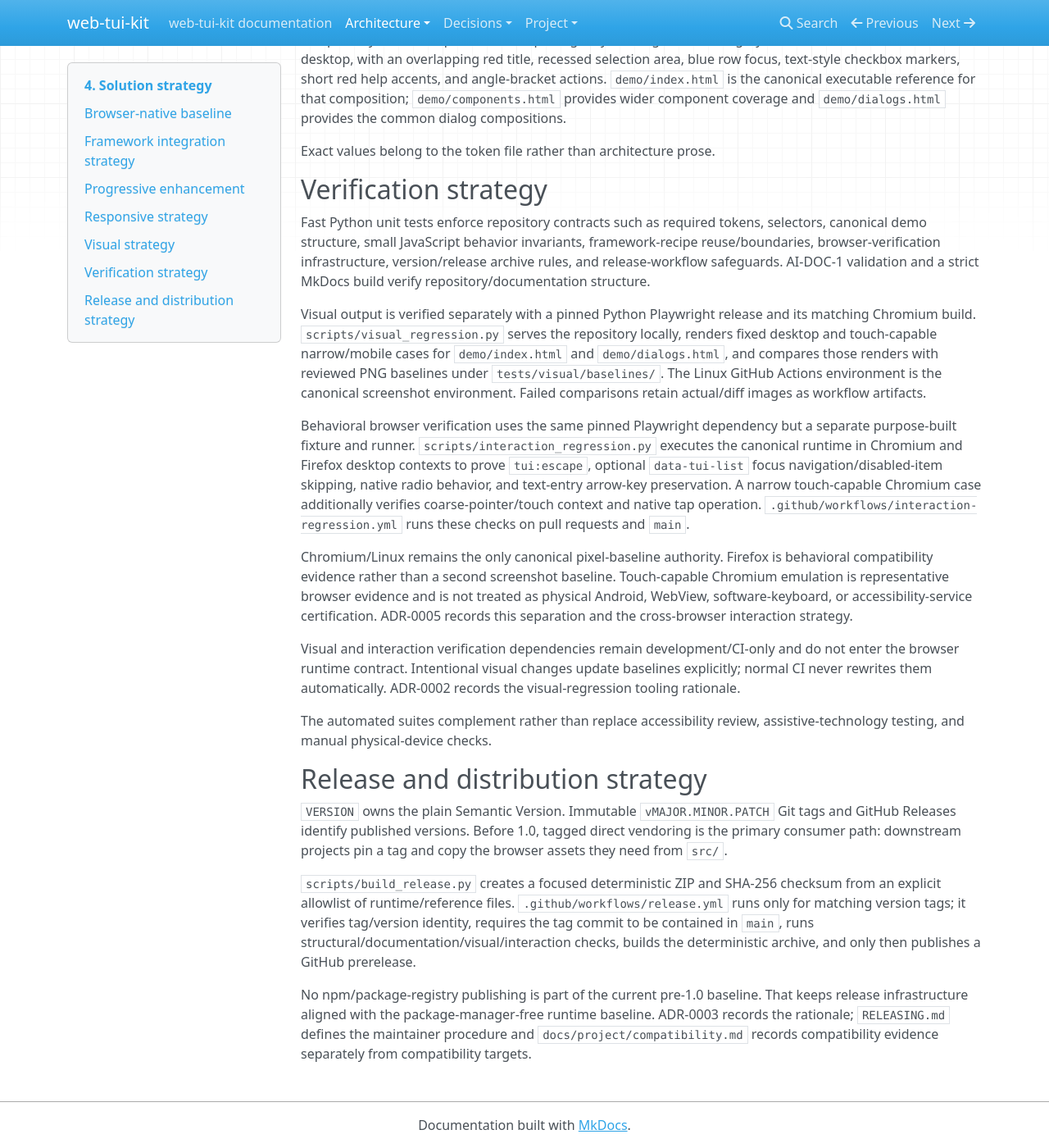
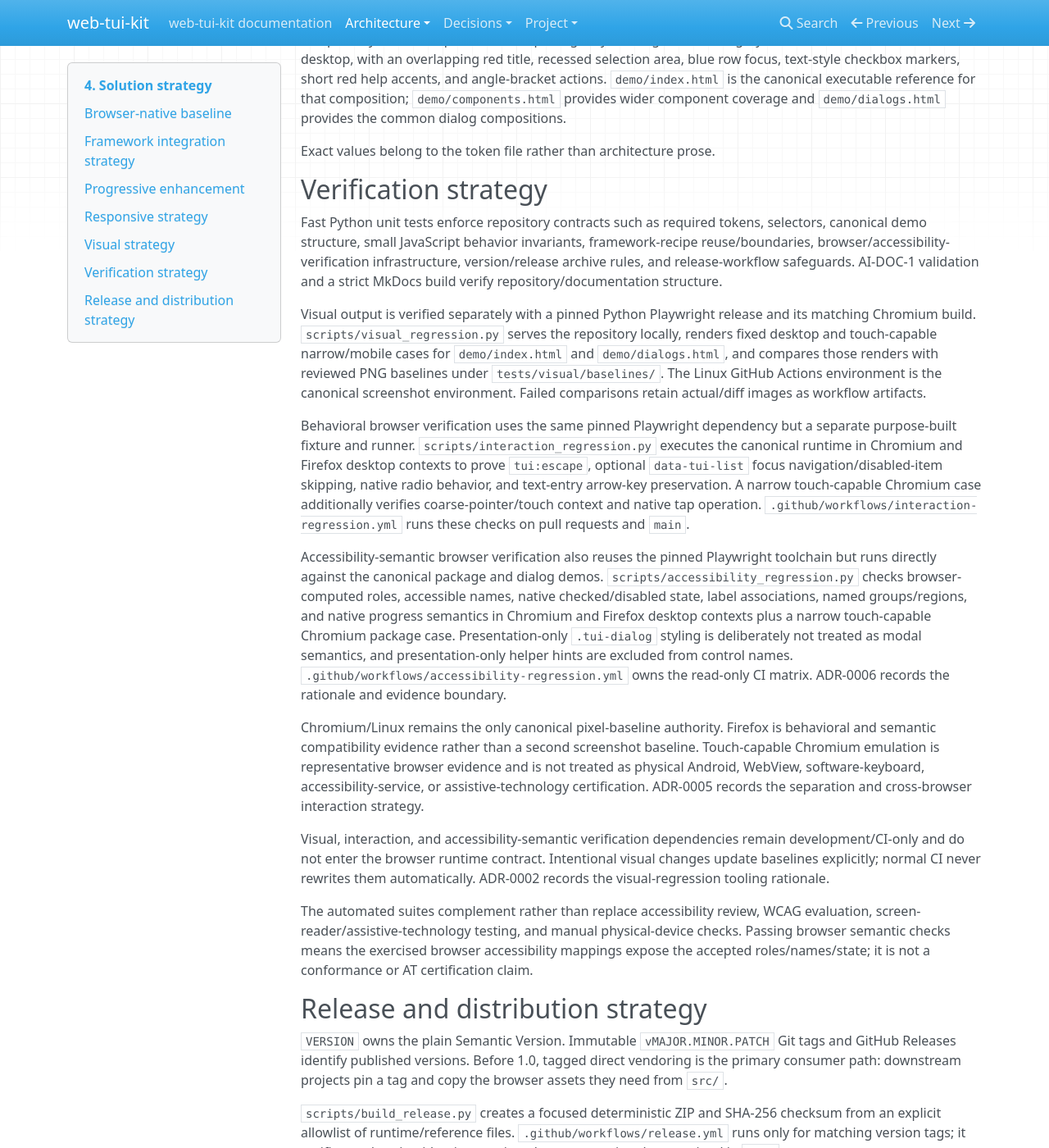
Before and after one commit to 1990jk1990/web-tui-kit, an MkDocs documentation site: the page built from docs/architecture/04-solution-strategy.md, in a window 1280 px wide and 1400 px high, scrolled down 970 px. Shown: the whole window at 82% size. Built offline with MkDocs 1.6.1, drawn with Linux system fonts in a browser that asks for light colours; nearby versions of some CDN libraries; some of the changed text lies outside the part shown.

Commit message:
docs: add accessibility verification strategy

```diff
--- a/docs/architecture/04-solution-strategy.md
+++ b/docs/architecture/04-solution-strategy.md
@@ -30,22 +30,24 @@ Exact values belong to the token file rather than architecture prose.
 
 ## Verification strategy
 
-Fast Python unit tests enforce repository contracts such as required tokens, selectors, canonical demo structure, small JavaScript behavior invariants, framework-recipe reuse/boundaries, browser-verification infrastructure, version/release archive rules, and release-workflow safeguards. AI-DOC-1 validation and a strict MkDocs build verify repository/documentation structure.
+Fast Python unit tests enforce repository contracts such as required tokens, selectors, canonical demo structure, small JavaScript behavior invariants, framework-recipe reuse/boundaries, browser/accessibility-verification infrastructure, version/release archive rules, and release-workflow safeguards. AI-DOC-1 validation and a strict MkDocs build verify repository/documentation structure.
 
 Visual output is verified separately with a pinned Python Playwright release and its matching Chromium build. `scripts/visual_regression.py` serves the repository locally, renders fixed desktop and touch-capable narrow/mobile cases for `demo/index.html` and `demo/dialogs.html`, and compares those renders with reviewed PNG baselines under `tests/visual/baselines/`. The Linux GitHub Actions environment is the canonical screenshot environment. Failed comparisons retain actual/diff images as workflow artifacts.
 
 Behavioral browser verification uses the same pinned Playwright dependency but a separate purpose-built fixture and runner. `scripts/interaction_regression.py` executes the canonical runtime in Chromium and Firefox desktop contexts to prove `tui:escape`, optional `data-tui-list` focus navigation/disabled-item skipping, native radio behavior, and text-entry arrow-key preservation. A narrow touch-capable Chromium case additionally verifies coarse-pointer/touch context and native tap operation. `.github/workflows/interaction-regression.yml` runs these checks on pull requests and `main`.
 
-Chromium/Linux remains the only canonical pixel-baseline authority. Firefox is behavioral compatibility evidence rather than a second screenshot baseline. Touch-capable Chromium emulation is representative browser evidence and is not treated as physical Android, WebView, software-keyboard, or accessibility-service certification. ADR-0005 records this separation and the cross-browser interaction strategy.
+Accessibility-semantic browser verification also reuses the pinned Playwright toolchain but runs directly against the canonical package and dialog demos. `scripts/accessibility_regression.py` checks browser-computed roles, accessible names, native checked/disabled state, label associations, named groups/regions, and native progress semantics in Chromium and Firefox desktop contexts plus a narrow touch-capable Chromium package case. Presentation-only `.tui-dialog` styling is deliberately not treated as modal semantics, and presentation-only helper hints are excluded from control names. `.github/workflows/accessibility-regression.yml` owns the read-only CI matrix. ADR-0006 records the rationale and evidence boundary.
 
-Visual and interaction verification dependencies remain development/CI-only and do not enter the browser runtime contract. Intentional visual changes update baselines explicitly; normal CI never rewrites them automatically. ADR-0002 records the visual-regression tooling rationale.
+Chromium/Linux remains the only canonical pixel-baseline authority. Firefox is behavioral and semantic compatibility evidence rather than a second screenshot baseline. Touch-capable Chromium emulation is representative browser evidence and is not treated as physical Android, WebView, software-keyboard, accessibility-service, or assistive-technology certification. ADR-0005 records the separation and cross-browser interaction strategy.
 
-The automated suites complement rather than replace accessibility review, assistive-technology testing, and manual physical-device checks.
+Visual, interaction, and accessibility-semantic verification dependencies remain development/CI-only and do not enter the browser runtime contract. Intentional visual changes update baselines explicitly; normal CI never rewrites them automatically. ADR-0002 records the visual-regression tooling rationale.
+
+The automated suites complement rather than replace accessibility review, WCAG evaluation, screen-reader/assistive-technology testing, and manual physical-device checks. Passing browser semantic checks means the exercised browser accessibility mappings expose the accepted roles/names/state; it is not a conformance or AT certification claim.
 
 ## Release and distribution strategy
 
 `VERSION` owns the plain Semantic Version. Immutable `vMAJOR.MINOR.PATCH` Git tags and GitHub Releases identify published versions. Before 1.0, tagged direct vendoring is the primary consumer path: downstream projects pin a tag and copy the browser assets they need from `src/`.
 
-`scripts/build_release.py` creates a focused deterministic ZIP and SHA-256 checksum from an explicit allowlist of runtime/reference files. `.github/workflows/release.yml` runs only for matching version tags; it verifies tag/version identity, requires the tag commit to be contained in `main`, runs structural/documentation/visual/interaction checks, builds the deterministic archive, and only then publishes a GitHub prerelease.
+`scripts/build_release.py` creates a focused deterministic ZIP and SHA-256 checksum from an explicit allowlist of runtime/reference files. `.github/workflows/release.yml` runs only for matching version tags; it verifies tag/version identity, requires the tag commit to be contained in `main`, runs structural/documentation/visual/interaction/accessibility-semantic checks, builds the deterministic archive, and only then publishes a GitHub prerelease.
 
 No npm/package-registry publishing is part of the current pre-1.0 baseline. That keeps release infrastructure aligned with the package-manager-free runtime baseline. ADR-0003 records the rationale; `RELEASING.md` defines the maintainer procedure and `docs/project/compatibility.md` records compatibility evidence separately from compatibility targets.
```
